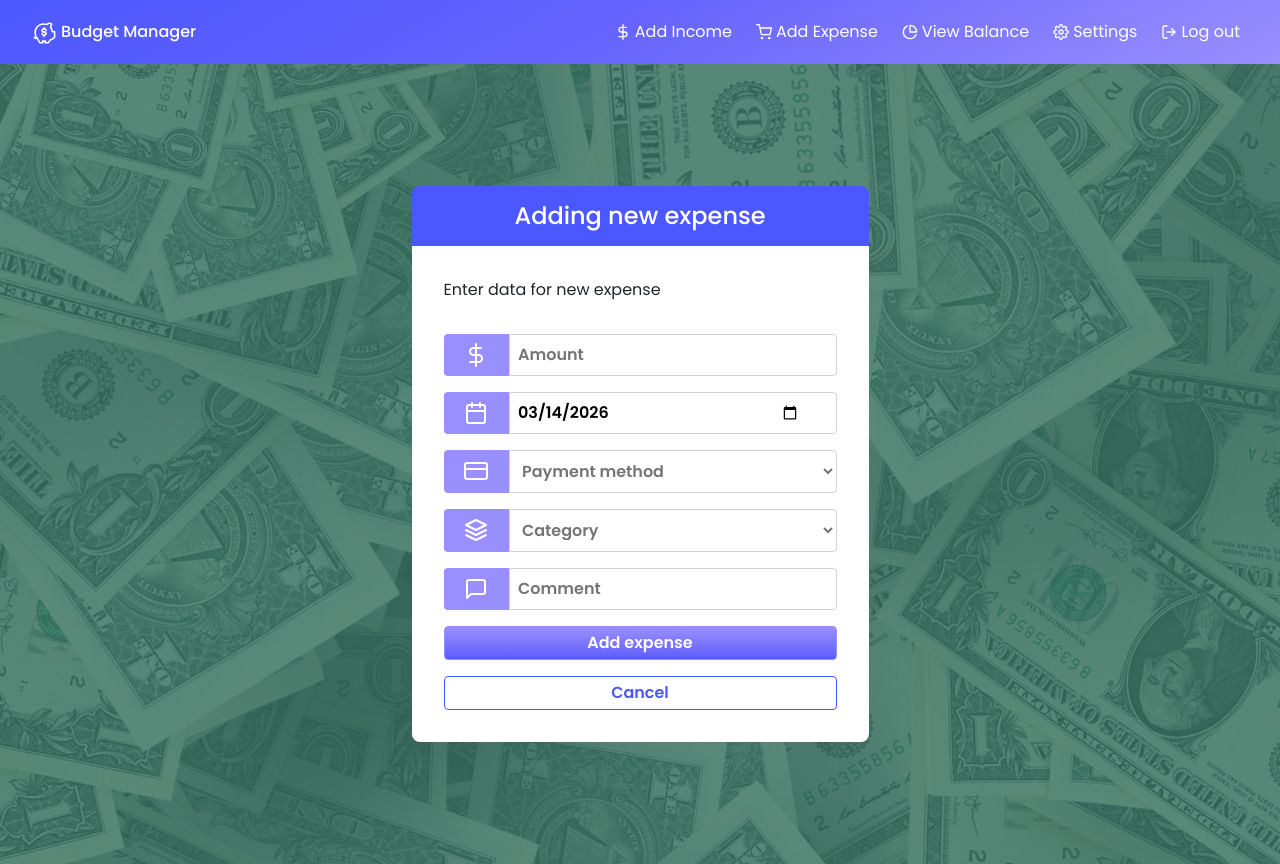
After one commit to DawidRybski/PersonalBudgetApp-Site, a PHP site: page /addExpense.html in a window 1280 px wide. The commit adds this page. Run offline with PHP 8.4, Linux system fonts and the light colour scheme.

Commit message:
Added addExpense site and correct validations for fields

```diff
--- /dev/null
+++ b/addExpense.html
@@ -0,0 +1,162 @@
+<!DOCTYPE html>
+<html lang="en">
+<head>
+    <meta charset="UTF-8">
+    <meta name="viewport" content="width=device-width, initial-scale=1.0">
+    <title>Document</title>
+    <link rel="preconnect" href="https://fonts.googleapis.com">
+    <link rel="preconnect" href="https://fonts.gstatic.com" crossorigin>
+    <link href="https://fonts.googleapis.com/css2?family=Poppins:ital,wght@0,100;0,200;0,300;0,400;0,500;0,600;0,700;0,800;0,900;1,100;1,200;1,300;1,400;1,500;1,600;1,700;1,800;1,900&display=swap" rel="stylesheet">
+
+    <link href="https://cdn.jsdelivr.net/npm/bootstrap@5.3.8/dist/css/bootstrap.min.css" rel="stylesheet" integrity="sha384-sRIl4kxILFvY47J16cr9ZwB07vP4J8+LH7qKQnuqkuIAvNWLzeN8tE5YBujZqJLB" crossorigin="anonymous">
+    <link rel="stylesheet" href="styles.css">
+</head>
+<body>
+    <header class="py-3">
+        <div class="container-fluid header-container d-flex align-items-center justify-content-between">
+            <a href="homePage.html" class="logo">
+                <img src="assets/images/piggy-bank-icon.svg" height="25px"/>
+                <h1 class="h6">Budget <br>Manager</h1>
+            </a>
+            <nav class="site-nav navbar-expand-md">
+                <button class="open-menu" data-bs-toggle="offcanvas" data-bs-target="#offcanvasRight" aria-controls="offcanvasRight">
+                    <img src="assets/images/navbar/menu.svg" alt="Open mobile menu">
+                </button>
+                <div class="offcanvas offcanvas-end offcanvas-md" tabindex="-1" id="offcanvasRight" aria-labelledby="offcanvasRightLabel">
+                    <div class="offcanvas-header">
+                        <div class="logo">
+                            <img src="assets/images/piggy-bank-icon.svg" height="25px"/>
+                            <p class="h6">Budget <br>Manager</p>
+                        </div>
+                        <button type="button" class="btn-close btn-close-white" data-bs-dismiss="offcanvas" aria-label="Close"></button>
+                    </div>
+                    <div class="offcanvas-body">
+                        <ul class="nav-menu">
+                            <li class="nav-item">
+                                <a class="navbar-button" href="#">
+                                    <img src="assets/images/navbar/dollar-sign.svg" height="16px"/>
+                                    <span>Add Income</span>
+                                </a>
+                            </li>
+                            <li class="nav-item">
+                                <a class="navbar-button" href="#">
+                                    <img src="assets/images/navbar/shopping-cart.svg" height="16px"/>
+                                    <span>Add Expense</span>
+                                </a>
+                            </li>
+                            <li class="nav-item">
+                                <a class="navbar-button" href="#">
+                                    <img src="assets/images/navbar/pie-chart.svg" height="16px"/>
+                                    <span>View Balance</span>
+                                </a>
+                            </li>
+                            <li class="nav-item">
+                                <a class="navbar-button" href="#">
+                                    <img src="assets/images/navbar/settings.svg" height="16px"/>
+                                    <span>Settings</span>
+                                </a>
+                            </li>
+                            <li class="nav-item">
+                                <a class="navbar-button" href="index.html">
+                                    <img src="assets/images/navbar/log-out.svg" height="16px"/>
+                                    <span>Log out</span>
+                                </a>
+                            </li>
+                        </ul>
+                    </div>
+                </div>
+            </nav>
+        </div>
+    </header>
+    <main class="container">
+        <div class="add-expense-section" >
+            <h2 id="formTitle" class="form-header h4">Adding new expense</h2>
+            <div class="form-card">
+                <div class="description">
+                    <p>Enter data for new expense</p>
+                </div>
+                <form aria-labelledby="formTitle" novalidate>
+                    <div class="fields">
+                        <div class="container field-control">
+                            <div class="row input-wrapper">
+                                <span class="col-2 input-symbol">
+                                    <img src="assets/images/forms/dollar-sign.svg" alt="" aria-hidden="true"/>
+                                </span>
+                                <label for="amount" class="visually-hidden">Amount</label>
+                                <input id="amount" name="amount" class="col field" type="number" placeholder="Amount" autocomplete="amount" inputmode="decimal" required>
+                                <img class="error-icon" src="assets/images/forms/validate-icon.svg" alt="" aria-hidden="true"/>
+                            </div>
+                        </div>
+                        <div class="container field-control">
+                            <div class="row input-wrapper">
+                                <span class="col-2 input-symbol">
+                                    <img src="assets/images/forms/calendar.svg" alt="" aria-hidden="true"/>
+                                </span>
+                                <label for="expenseDate" class="visually-hidden">Date</label>
+                                <input id="expenseDate" name="date" class="col field" type="date" value="2026-03-12" required>
+                            </div>
+                        </div>
+                        <div class="container field-control">
+                            <div class="row input-wrapper">
+                                <span class="col-2 input-symbol">
+                                    <img src="assets/images/forms/credit-card.svg" alt="" aria-hidden="true"/>
+                                </span>
+                                <label for="paymentMethod" class="visually-hidden">Payment method</label>
+                                <select id="paymentMethod" name="paymentMethod" class="col field select-field" required>
+                                        <option value="" selected disabled hidden>Payment method</option>
+                                        <option class="dropdown-item">Cash</option>
+                                        <option class="dropdown-item">Credit card</option>
+                                        <option class="dropdown-item">Debit card</option>
+                                </select>
+                            </div>
+                        </div>
+                        <div class="container field-control">
+                            <div class="row input-wrapper">
+                                <span class="col-2 input-symbol">
+                                    <img src="assets/images/forms/layers.svg" alt="" aria-hidden="true"/>
+                                </span>
+                                <label for="category" class="visually-hidden">Category</label>
+                                <select id="category" name="category" class="col field select-field" required>
+                                    <option value="" selected disabled hidden>Category</option>
+                                    <option value="food">Food</option>
+                                    <option value="apartment">Apartment</option>
+                                    <option value="transport">Transport</option>
+                                    <option value="telecommunication">Telecommunication</option>
+                                    <option value="healthcare">Healthcare</option>
+                                    <option value="clothes">Clothes</option>
+                                    <option value="hygiene">Hygiene</option>
+                                    <option value="children">Children</option>
+                                    <option value="recreation">Recreation</option>
+                                    <option value="trips">Trips</option>
+                                    <option value="learning">Learning</option>
+                                    <option value="books">Books</option>
+                                    <option value="savings">Savings</option>
+                                    <option value="retirement">Retirement</option>
+                                    <option value="debt-repayment">Debt repayment</option>
+                                    <option value="donation">Donation</option>
+                                    <option value="other">Other</option>
+                                </select>
+                            </div>
+                        </div>
+                        <div class="container field-control">
+                            <div class="row input-wrapper">
+                                <span class="col-2 input-symbol">
+                                    <img src="assets/images/forms/message-square.svg" alt="" aria-hidden="true"/>
+                                </span>
+                                <label for="comment" class="visually-hidden">Comment</label>
+                                <input id="comment" name="comment" class="col field" type="text" placeholder="Comment" autocomplete="amount" required>
+                                <img class="error-icon" src="assets/images/forms/validate-icon.svg" alt="" aria-hidden="true"/>
+                            </div>
+                        </div>
+                        <button class="button-primary submit addExpense" type="submit">Add expense</button>
+                        <a class="button-outline" href="homePage.html">Cancel</a>
+                    </div>
+                </form>
+            </div>
+        </div>
+    </main>
+<script src="https://cdn.jsdelivr.net/npm/bootstrap@5.3.8/dist/js/bootstrap.bundle.min.js" integrity="sha384-FKyoEForCGlyvwx9Hj09JcYn3nv7wiPVlz7YYwJrWVcXK/BmnVDxM+D2scQbITxI" crossorigin="anonymous"></script>
+<script src="https://ajax.googleapis.com/ajax/libs/jquery/3.7.1/jquery.min.js"></script>
+<script src="index.js" charset="UTF-8"></script>
+</body>
+</html>
--- a/index.js
+++ b/index.js
@@ -1,4 +1,28 @@
 var emailReg = /^[^\s@]+@[^\s@]+\.[^\s@]+$/;
+
+function getCurrentDate(){
+    var date = new Date();
+    var day = String(date.getDate()).padStart(2, "0");
+    var month = String((date.getMonth()+1)).padStart(2, "0");
+    var year = date.getFullYear();
+
+    return year + "-" + month + "-" + day;
+}
+
+function getFieldLabel(field) {
+    var id = $(field).attr("id");
+    var labelText = $('label[for="' + id + '"]').text().trim();
+
+    if (labelText) return labelText;
+
+    return (
+        $(field).attr("placeholder") ||
+        $(field).data("label") ||
+        $(field).attr("name") ||
+        $(field).attr("id") ||
+        "This field"
+    );
+}
 
 function updateButtonState() {
     if ($(".validation-message").length) {
@@ -23,10 +47,11 @@ function addWrongEmailPatternMessage(emailField){
     $(emailField).siblings(".error-icon").show();
 }
 
-function addBlankFieldErrors(field, fieldPlaceholder){
+function addBlankFieldErrors(field, fieldLabel){
     var errorId = $(field).attr("id") + "-error";
     $(field).attr("aria-describedby", errorId);
-    $(field).closest(".field-control").append('<p id="' + errorId + '" class="validation-message" role="alert">'+ fieldPlaceholder +' cannot be empty</p>');
+    $(field).closest(".field-control").append('<p id="' + errorId + '" class="validation-message" role="alert">'+ fieldLabel +' cannot be empty</p>');
+    $(field).addClass("validate-border");
     $(field).siblings(".error-icon").show();
 }
 
@@ -75,19 +100,17 @@ function toggleConfirmPasswordErrors(field){
 
 $(".submit").on("click", function(){
     $(".field").each(function (){
-        var fieldPlaceholder = $(this).attr("placeholder");
+        var fieldLabel = getFieldLabel(this);
         var hasBlankValidate = $(this).closest(".field-control").find(".validation-message").length;
-        var value = $(this).val().trim();
+        var value = ($(this).val() || "").trim();
 
         if (value === "") {
             if (!hasBlankValidate){
-                addBlankFieldErrors(this, fieldPlaceholder);
+                addBlankFieldErrors(this, fieldLabel);
             }
-
-            $(this).addClass("validate-border");
         }
 
-    updateButtonState();
+        updateButtonState();
     });
 });
 
@@ -130,3 +153,5 @@ $("#loginForm").on("submit", function(e){
         window.location.href = "homePage.html";
     }
 });
+
+$("#expenseDate").attr("value", getCurrentDate());
--- a/logIn.html
+++ b/logIn.html
@@ -32,7 +32,7 @@
                     <p>Enter your credentials to continue</p>
                 </div>
                 <form id="loginForm" aria-labelledby="formTitle" novalidate>
-                    <div class="credentials">
+                    <div class="fields">
                         <div class="container field-control">
                             <div class="row input-wrapper">
                                 <span class="col-2 input-symbol">
--- a/register.html
+++ b/register.html
@@ -31,7 +31,7 @@
                     <p>Enter your details to create an account</p>
                 </div>
                 <form aria-labelledby="formTitle" novalidate>
-                    <div class="credentials">
+                    <div class="fields">
                         <div class="container field-control">
                             <div class="row input-wrapper">
                                 <span class="col-2 input-symbol">
--- a/styles.css
+++ b/styles.css
@@ -15,6 +15,8 @@
 
     --primary-color: rgb(76, 88, 255);
     --secondary-color: rgb(154, 143, 255);
+    --field-color: rgb(211, 211, 211);
+    --dropdown-color: rgb(117, 117, 117);
     --errors-color: rgb(255, 0, 0);
     --navbar-button-color: rgba(11, 124, 39, 0.582);
 
@@ -176,7 +178,7 @@ main{
     border-radius: 0 0 var(--radius-card) var(--radius-card);
 }
 
-.credentials{
+.fields{
     display: flex;
     flex-direction: column;
     gap: var(--spacing-4);
@@ -212,7 +214,7 @@ main{
 }
 
 .field{
-    border: 1px solid lightgray;
+    border: 1px solid var(--field-color);
     padding: var(--spacing-2);
     border-radius: 0 var(--radius-field) var(--radius-field) 0;
     font-weight: var(--font-weight-semibold);
@@ -227,7 +229,7 @@ main{
 }
 
 .validate-border{
-    border: 1px solid var(--errors-color);
+    border: 1px solid var(--errors-color) !important;;
 }
 
 .validation-message{
@@ -374,6 +376,29 @@ main{
     background: var(--navbar-button-color);
 }
 
+.select-field{
+    text-decoration: none;
+    background: none;
+    gap: var(--spacing-1);
+    border-radius: 0 var(--radius-button) var(--radius-button) 0;
+    border: 1px solid var(--field-color);
+    padding: var(--spacing-2);
+    font-weight: var(--font-weight-semibold);
+
+    cursor: pointer;
+}
+
+.select-field:invalid{
+    color: var(--dropdown-color);
+}
+
+.select-field:not(:disabled):hover{
+    border: 1px solid var(--secondary-color);
+    color: var(--primary-color);
+}
+
+
+
 @media (min-width: 768px){
     .logo h1 br{
         display: none;
```
Also changed, not shown: homePage.html (+4 -4 lines), assets/images/forms/calendar.svg (added), assets/images/forms/credit-card.svg (renamed from assets/images/navbar/credit-card.svg), assets/images/forms/dollar-sign.svg (added), assets/images/forms/layers.svg (added), assets/images/forms/message-square.svg (added), assets/images/menu/credit-card.svg (deleted), assets/images/menu/shopping-cart.svg (added), assets/images/navbar/shopping-cart.svg (added).
